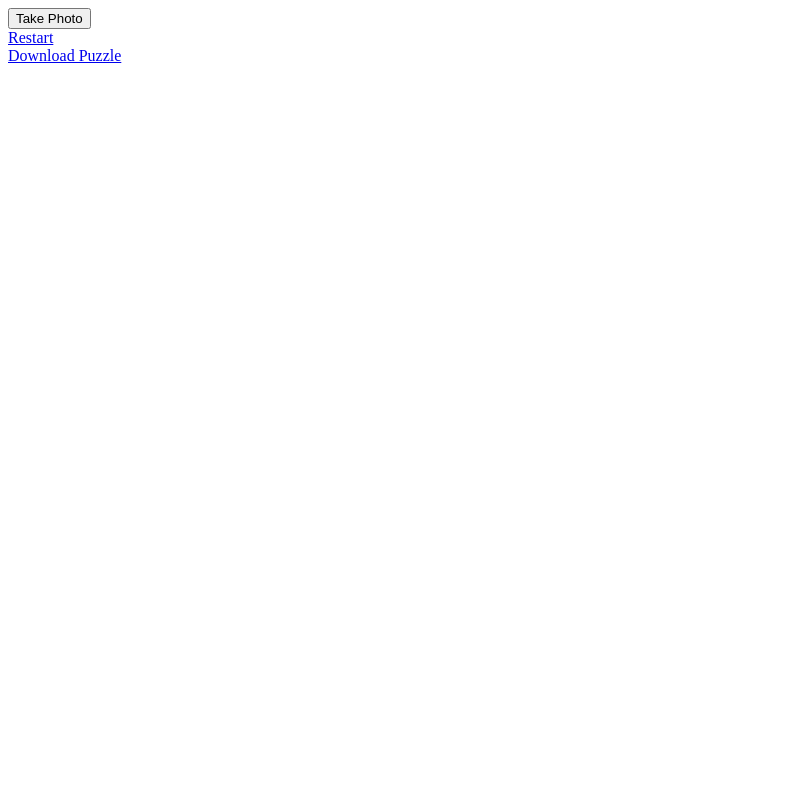
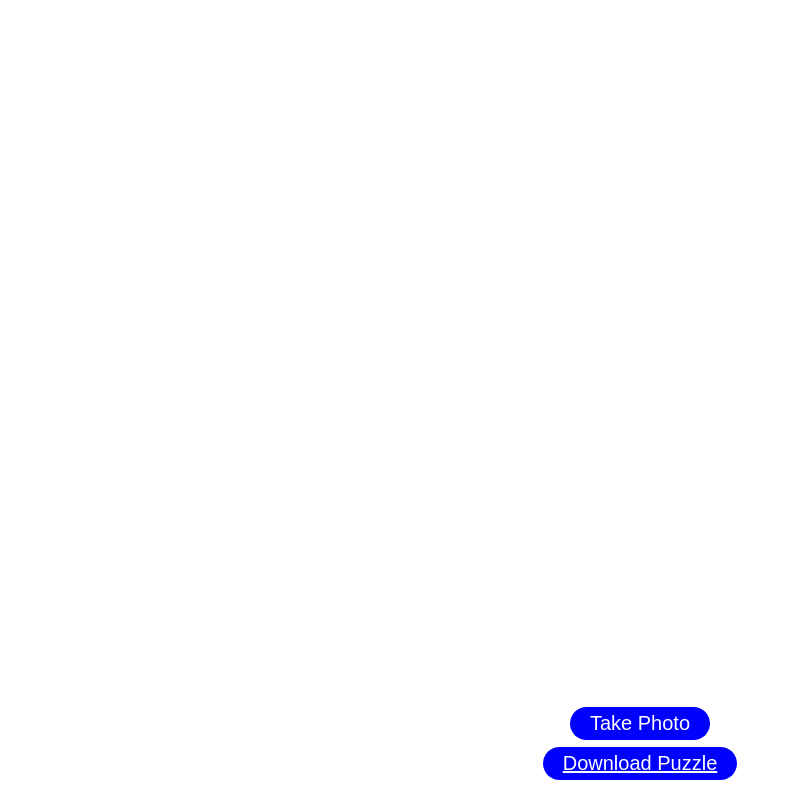
Before and after one commit to SKnightDev/intro-to-arjs, a plain HTML site: page index.html in a window 1280 px wide. Shown: the whole page, without its empty margins (0-792 px from the left). Drawn offline with Linux system fonts and the light colour scheme.

Commit message:
Added css

```diff
--- a/css/main.css
+++ b/css/main.css
@@ -0,0 +1,52 @@
+html {
+    box-sizing: border-box;
+    font-size: 62.5%;
+    height: 100%;
+    font-family: Arial, Helvetica, sans-serif;
+}
+
+body {
+    display: flex;
+    justify-content: center;
+}
+
+.takePhoto {
+    z-index: 300;
+    position: absolute;
+    bottom: 6rem;
+    color: white;
+    font-size: 2rem;
+    padding: .5rem 2rem;
+    border: none;
+    border-radius: 25px;
+    background-color: blue;
+}
+
+.download {
+    position: absolute;
+    color: white;
+    font-size: 2rem;
+    padding: .5rem 2rem;
+    border: none;
+    border-radius: 25px;
+    background-color: blue;
+    bottom: 2rem;
+}
+
+.solved {
+    display: none;
+    justify-content: center;
+    background-color: rgba(0, 100, 0, .2);
+    position: fixed;
+    top: 0;
+    width: 100%;
+    height: 100%;
+    overflow: hidden;
+}
+
+.restart {
+    color: white;
+    text-decoration: none;
+    font-size: 2rem;
+    align-self: center;
+}
--- a/index.html
+++ b/index.html
@@ -2,6 +2,7 @@
 <html lang="en">
 <head>
     <title>AR Slider Puzzle</title>
+    <link rel="stylesheet" type="text/css" href="css/main.css">
     <script src="https://aframe.io/releases/1.2.0/aframe.min.js"></script>
     <script src="https://raw.githack.com/AR-js-org/AR.js/master/aframe/build/aframe-ar.js"></script>
 </head>
```
